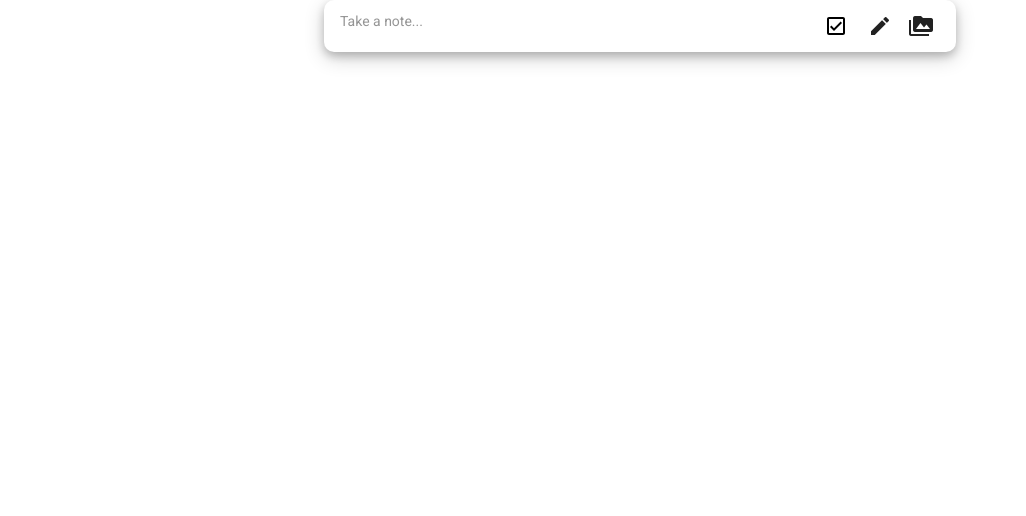
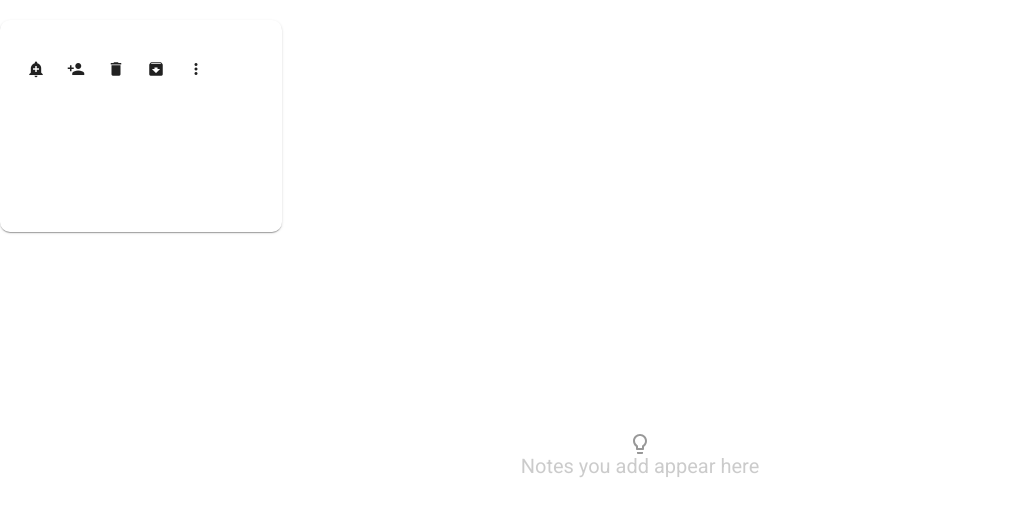
Before and after one commit to paragadhau123/FundooNotesUI, an Angular app: page / in a window 1280 px wide. Shown: the top 516 px of the page, without its empty margins (0-1026 px from the left). Built offline with nearby package versions, Linux system fonts and the light colour scheme.

Commit message:
Added[Parag]:Component for get notes

```diff
--- a/src/app/Components/dashboard/dashboard.component.scss
+++ b/src/app/Components/dashboard/dashboard.component.scss
@@ -64,6 +64,8 @@ $white:white;
     box-shadow: none !important;
     background-color: #f1f3f4;
 }
+
+@media only screen and (max-width: 600px) {}
 
 .input-feild {
     width: 44.6vw;
--- a/src/app/Components/getnotes/getnotes.component.html
+++ b/src/app/Components/getnotes/getnotes.component.html
@@ -1 +1,27 @@
-<p>getnotes works!</p>
+<div fxLayout="row wrap " fxLayoutGap="20px">
+    <mat-card class="card" appearance="outline">
+        <div>
+            <mat-card-content>
+                <mat-card-title>
+
+                </mat-card-title>
+                <mat-card-title>
+                    <mat-card-content>
+
+                    </mat-card-content>
+                </mat-card-title>
+            </mat-card-content>
+        </div>
+        <mat-card-content>
+            <span class="pannel">
+          <app-icons></app-icons>
+        </span>
+        </mat-card-content>
+    </mat-card>
+</div>
+<div fxLayout="column " fxLayoutAlign="space-between center" class="disabled ">
+    <img src="../../../assets/images/bb.svg " alt="icon ">
+    <div>
+        Notes you add appear here
+    </div>
+</div>
--- a/src/app/Components/getnotes/getnotes.component.scss
+++ b/src/app/Components/getnotes/getnotes.component.scss
@@ -0,0 +1,30 @@
+.card {
+    max-width: 400px;
+    min-width: 250px;
+    max-height: 250px;
+    min-height: 180px;
+    margin-top: 20px;
+    border-radius: 10px;
+    border: black 3px;
+}
+
+.disabled {
+    font-size: 20px;
+    padding-top: 200px;
+    color: gray;
+    pointer-events: none;
+    opacity: 0.4;
+}
+
+.card:hover {
+    box-shadow: 0 4px 8px 0 rgba(0, 0, 0, 0.2), 0 6px 20px 0 rgba(0, 0, 0, 0.19);
+    ;
+}
+
+.mat-card-title {
+    font-size: 18px;
+}
+
+.mat-card-content {
+    font-size: 13px;
+}
--- a/src/app/Components/icons/icons.component.ts
+++ b/src/app/Components/icons/icons.component.ts
@@ -1,22 +1,4 @@
-// import { Component, OnInit } from '@angular/core';
-
-// @Component({
-//   selector: 'app-icons',
-//   templateUrl: './icons.component.html',
-//   styleUrls: ['./icons.component.scss']
-// })
-// export class IconsComponent implements OnInit {
-
-//   constructor() { }
-
-//   ngOnInit(): void {
-//   }
-
-// }
 import { Component, Input, OnInit, ViewChild } from '@angular/core';
-import { FormControl } from '@angular/forms';
-import { MatSnackBar } from '@angular/material/snack-bar';
-import { NotesserviceService } from '../../Services/notesservice/notesservice.service';
 
 @Component({
   selector: 'app-icons',
@@ -26,64 +8,20 @@ import { NotesserviceService } from '../../Services/notesservice/notesservice.se
 
 
 export class IconsComponent implements OnInit {
-  constructor(private noteService: NotesserviceService, public snackBar: MatSnackBar) { }
-  @Input() noteId
-  labelName=new FormControl("")
+  constructor() { }
+  // @Input() noteId
+  // labelName=new FormControl("")
   ngOnInit(): void {
   }
 
   trashNote() {
-    let noteData = {
-      isDeleted: true,
-      noteIdList: [this.noteId]
-    }
-    // this.noteService.deleteNote(noteData).subscribe(response => {
-    //   if (response['data'].success == true) {
-    //     this.snackBar.open("note moved to bin", 'success')
-    //     console.log(response)
-    //     this.shared.sendEvent();
-    //   }
-    // },
-    //   error => {
-    //     this.snackBar.open("unable to move to bin plz try again", 'failed')
-    //   }
-    // )
+
   }
 
   archiveNote() {
-    let noteData = {
-      isArchived: true,
-      noteIdList: [this.noteId]
-    }
-    // this.noteService.archiveNote(noteData).subscribe(response => {
-    //   if (response['data'].success == true) {
-    //     this.snackBar.open("note moved to archive", 'success')
-    //     console.log(response)
-    //     this.shared.sendEvent();
-    //   }
-    // },
-    //   error => {
-    //     this.snackBar.open("unable to move to archive plz try again", 'failed')
-    //   }
-    // )
+
   }
 
   addNoteLable() {
-  let lableData={
-    label:this.labelName.value,
-    isDeleted:false
-  }
-  // this.noteService.addNoteLable(lableData,this.noteId).subscribe(response=>{
-  //   if (response) {
-  //     this.snackBar.open("note lable  added", 'success')
-  //     console.log(response)
-  //     this.shared.sendEvent();
-  //   }
-  // },
-  //   error => {
-  //     this.snackBar.open("unable to add to note lable plz try again", 'failed')
-  //   }
-  // )
-
-  }
 }
+}
--- a/src/app/Components/resetpassword/resetpassword.component.ts
+++ b/src/app/Components/resetpassword/resetpassword.component.ts
@@ -26,6 +26,7 @@ export class ResetpasswordComponent implements OnInit {
       ? 'Password is Required'
       : 'please enter valid Password';
   }
+
   constructor( private user:UserServiceService,private route: ActivatedRoute) {}
 
   ngOnInit(): void {
@@ -33,12 +34,15 @@ export class ResetpasswordComponent implements OnInit {
   }
 
   onSubmit() {
+    let token = this.route.snapshot.params.token;
+    console.log(token);
     let userData = {
       "newPassword": this.Password.value,
     }
 
-    if(this.Password.valid){
-    this.user.resetPassword(userData).subscribe((result: any) => {
+    if(this.Password.valid ){
+
+    this.user.resetPassword(userData,token).subscribe((result: any) => {
       console.log(result)
     },
     (error) => {
--- a/src/app/Services/notesservice/notesservice.service.ts
+++ b/src/app/Services/notesservice/notesservice.service.ts
@@ -14,6 +14,8 @@ export class NotesserviceService {
   addNotes(data) {
     let options = { headers: new HttpHeaders({ 'Content-Type': 'application/json', 'Authorization': 'Bearer '+localStorage.getItem('Token') }) }
     return this.httpService.post(`${this.baseUrl}Notes/AddNote`, data,true,options);
+  }
+  getNotes(){
 
   }
 }
--- a/src/app/Services/userservice/user-service.service.ts
+++ b/src/app/Services/userservice/user-service.service.ts
@@ -30,8 +30,8 @@ export class UserServiceService {
   //   return this.httpService.post(`${this.baseUrl}Accounts/ResetPassword`, data, true, { headers:  'Bearer eyJhbGciOiJIUzI1NiIsInR5cCI6IkpXVCJ9.eyJlbWFpbCI6ImFkaGF1cGFyYWc2NEBnbWFpbC5jb20iLCJpZCI6IjVmOTVjNDM5MzE0MDI4NjYxYTYxZTMxMyIsImV4cCI6MTYwNDkyMzkzNn0.Bfo4yCYMwswp1vtP4ugjFGJOKBXXvz8dE9LRc1rXs4s'
   // } );
   // }
-  resetPassword(data) {
-    let options = { headers: new HttpHeaders({ 'Content-Type': 'application/json', 'Authorization': 'Bearer eyJhbGciOiJIUzI1NiIsInR5cCI6IkpXVCJ9.eyJlbWFpbCI6ImFkaGF1cGFyYWc2NEBnbWFpbC5jb20iLCJpZCI6IjVmOTVjNDM5MzE0MDI4NjYxYTYxZTMxMyIsImV4cCI6MTYwNDkyMzkzNn0.Bfo4yCYMwswp1vtP4ugjFGJOKBXXvz8dE9LRc1rXs4s' }) }
+  resetPassword(data,token) {
+    let options = { headers: new HttpHeaders({ 'Content-Type': 'application/json', 'Authorization': 'Bearer '+token }) }
     return this.httpService.post(`${this.baseUrl}Accounts/ResetPassword/`, data, true,options)
   }
 }
--- a/src/app/app-routing.module.ts
+++ b/src/app/app-routing.module.ts
@@ -7,6 +7,7 @@ import { RegisterComponent } from './components/register/register.component';
 import { ResetpasswordComponent } from './components/resetpassword/resetpassword.component';
 import { AuthGuard } from './auth.guard';
 import { CreatenotesComponent } from './components/createnotes/createnotes.component';
+import { GetnotesComponent } from './components/getnotes/getnotes.component';
 
 const routes: Routes = [
   {path:"register",component:RegisterComponent},
@@ -14,7 +15,7 @@ const routes: Routes = [
   {path:"forgotPassword",component:ForgotpasswordComponent},
   {path:"resetPassword/:token",component:ResetpasswordComponent},
   {path:"dashboard",component:DashboardComponent ,canActivate: [AuthGuard]},
-{path:"",component:CreatenotesComponent}
+{path:"",component:GetnotesComponent}
 ];
 
 @NgModule({
```
Also changed, not shown: src/assets/images/bb.svg (added).
